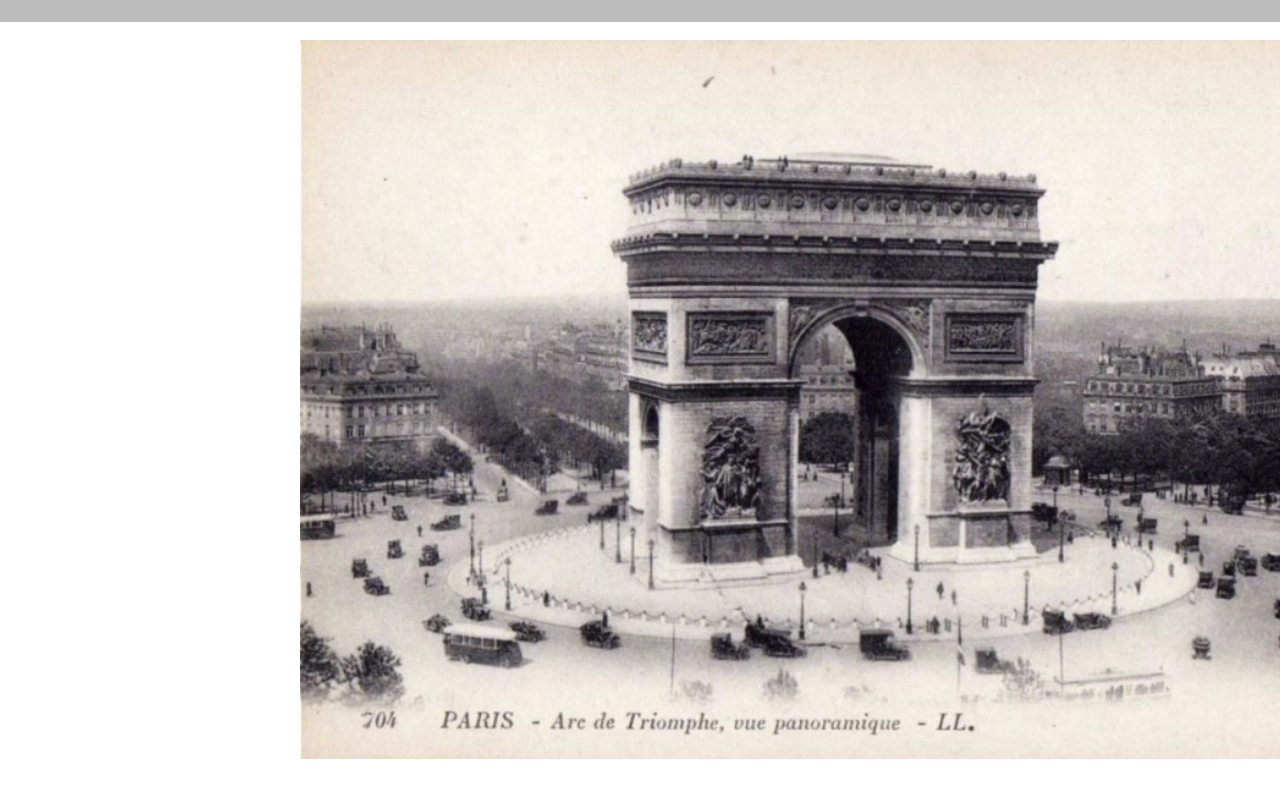
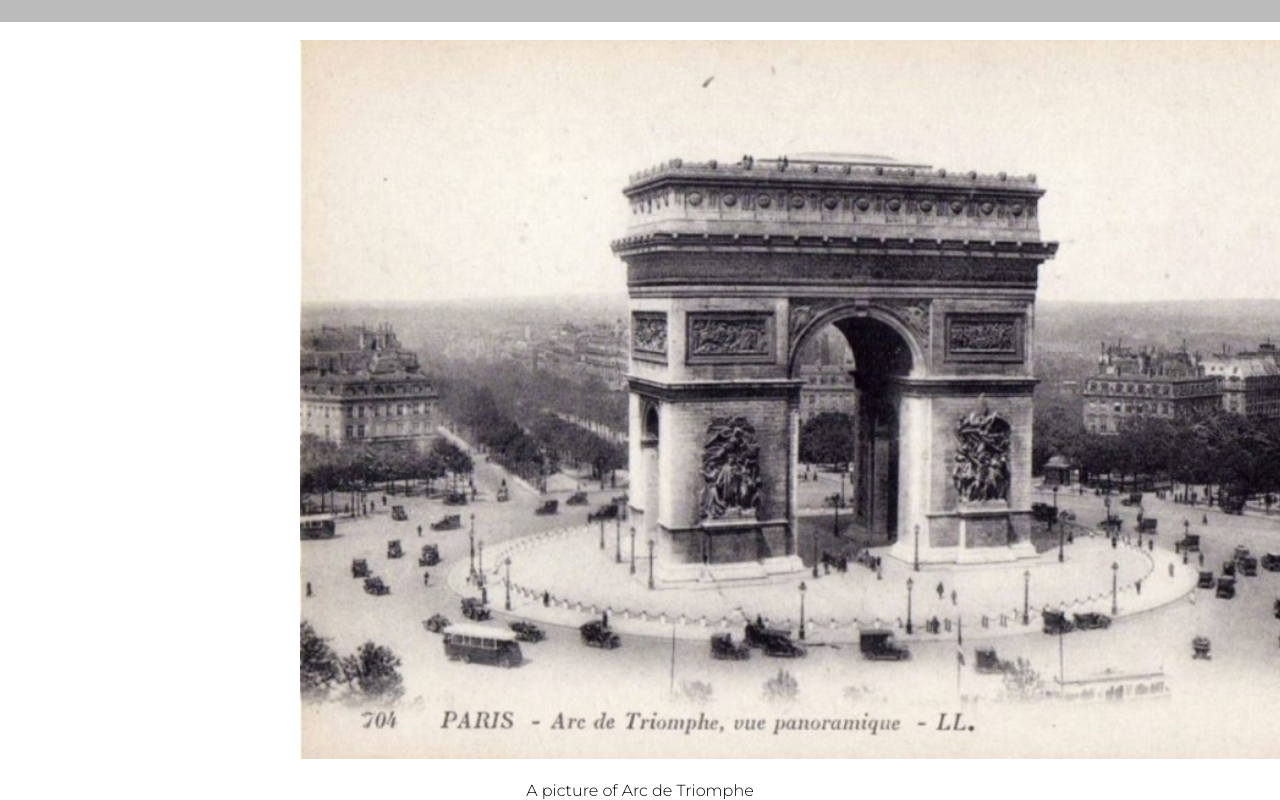
Before and after one commit to AnoukvdHout/PRJ4-Chapter5-AdvancedCSS, a plain HTML site: page index.html in a window 1280 px wide. Shown: the part 862-1662 px from the top of the page. Before the commit the page ends 1625 px from the top, so only its background shows below. Drawn offline with Linux system fonts and the light colour scheme.

Commit message:
Added Footer

```diff
--- a/css/mystyles.css
+++ b/css/mystyles.css
@@ -42,3 +42,10 @@ header {  	font-family: 'Montserrat', sans-serif;
     		color: #000000;
    			background-color: white
 }
+
+Footer { 	font-family: 'Montserrat', sans-serif;
+    		text-align: center;
+    		color: #000000;
+   			background-color: white
+
+}
--- a/index.html
+++ b/index.html
@@ -45,6 +45,9 @@
 	</div>
 	<br>
 	<img src="images/image-2.jpg" width="1100" id="image" alt=" Arc de Triomphe">
+	<br>
+	<br>
+	<footer> A picture of Arc de Triomphe</footer>
 
 </body>
 </html>
```
